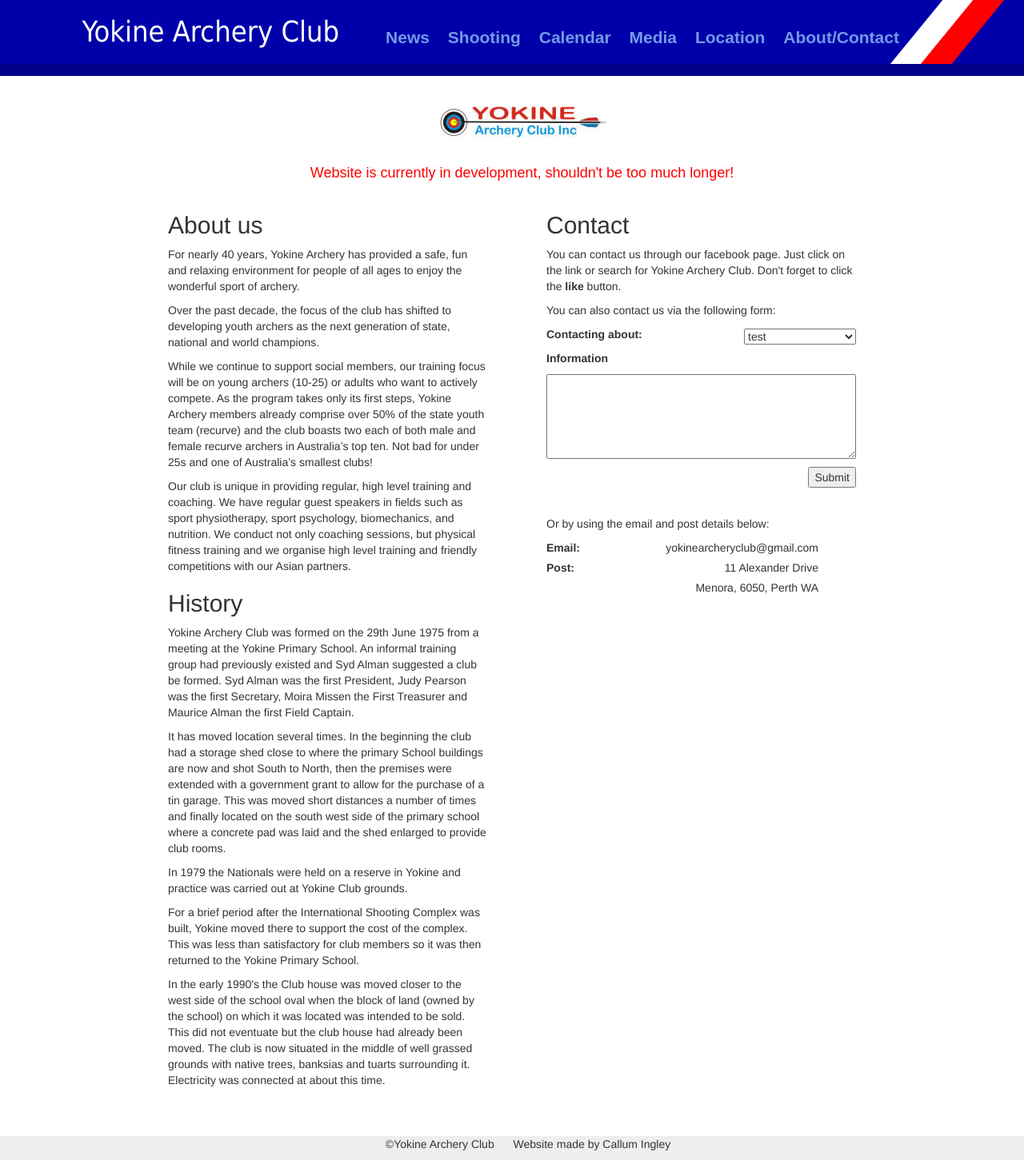
After one commit to callumStudent/yokine, a Flask app: page /contact in a window 1280 px wide. The commit adds this page. Shown: the whole page at 80% size. Run offline with Flask 2, Linux system fonts and the light colour scheme; some libraries are stand-ins or nearby versions.

Commit message:
Updated the contact page to include contact form. Currently not working.

```diff
--- a/yokine_archery/__init__.py
+++ b/yokine_archery/__init__.py
@@ -25,6 +25,14 @@
 def media():
     return render_template('media.html')
 
+@app.route('/location')
+def location():
+    return render_template('location.html')
+
+@app.route('/contact')
+def contact():
+    return render_template('contact.html')
+
 if __name__ == "__main__":
     port = int(os.getenv('PORT','8080'))
     host = os.getenv('IP', '0.0.0.0')
--- a/yokine_archery/static/css/main.css
+++ b/yokine_archery/static/css/main.css
@@ -3,7 +3,7 @@
 }
 
 html, body {
-  width: 100%
+  width: 100%;
   height: 100%;
 }
 
@@ -11,7 +11,7 @@
   margin-left: auto;
   margin-right: auto;
   width: inherit;
-  min-height: 100%;
+  min-height: 92%;
   margin-bottom: 30px;
 }
 
@@ -20,7 +20,7 @@
   margin-right: auto;
   padding: 20px;
   max-width: 900px;
-  min-height: 300px;
+  min-height: 200px;
 }
 
 #heading {
@@ -139,3 +139,24 @@
   font-size: 13px;
   text-align: center;
 }
+
+/** About/Contact  page **/
+#contact-container td:first-child {
+  width:140px;
+}
+
+#contact-container td:nth-child(2) {
+  width: 200px;
+  text-align: right;
+}
+#contact-container td {
+  padding-bottom: 5px;
+}
+
+#contact-container select {
+  width: 140px;
+}
+
+#contact-container table {
+  margin-bottom: 30px;
+}
--- a/yokine_archery/templates/base.html
+++ b/yokine_archery/templates/base.html
@@ -23,8 +23,8 @@
           <li><a href="">Shooting</a></li>
           <li><a href="">Calendar</a></li>
           <li><a href="{{url_for('media')}}">Media</a></li>
-          <li><a href="">Location</a></li>
-          <li><a href="">About/Contact</a></li>
+          <li><a href="{{url_for('location')}}">Location</a></li>
+          <li><a href="{{url_for('contact')}}">About/Contact</a></li>
         </ul>
       </nav>
       <svg id="yokine-stripe" width="180" height="80">
--- /dev/null
+++ b/yokine_archery/templates/contact.html
@@ -0,0 +1,149 @@
+{% extends "base.html" %}
+<!--<head>-->
+  {% block title %}Location >--> Yokine Archery{% endblock %}
+<!--</head>-->
+<!--<body>-->
+  <!--<div id="page">-->
+    <!--<div id="container">-->
+      <!--<div id="content">-->
+        {% block content %}
+        <div class="centerwrapper" style="padding: 10px 0;">
+          <img alt="Yokine Archery Club logo" src="{{url_for('static', filename='YACnew.jpg')}}"/>
+        </div>
+        <p class="reminder">Website is currently in development, shouldn't be too much longer!</p>
+        <div style="display: table-row">
+        <div style="display: table-cell;width: 420px;">
+          <h2>About us</h2>
+          <p>
+            For nearly 40 years, Yokine Archery has provided a safe, fun and
+            relaxing environment for people of all ages to enjoy the wonderful sport of archery.
+          </p>
+          <p>
+            Over the past decade, the focus of the club has shifted to developing
+            youth archers as the next generation of state, national and world champions.
+          </p>
+          <p>
+            While we continue to support social members, our training focus will
+            be on young archers (10-25) or adults who want to actively compete.
+            As the program takes only its first steps, Yokine Archery members already
+            comprise over 50% of the state youth team (recurve) and the club boasts
+            two each of both male and female recurve archers in Australia’s top ten.
+            Not bad for under 25s and one of Australia’s smallest clubs!
+          </p>
+          <p>
+            Our club is unique in providing regular, high level training and
+            coaching. We have regular guest speakers in fields such as sport
+            physiotherapy, sport psychology, biomechanics, and nutrition. We conduct
+            not only coaching sessions, but physical fitness training and we organise
+            high level training and friendly competitions with our Asian partners.
+          </p>
+
+          <h2>History</h2>
+          <p>
+            Yokine Archery Club was formed on the 29th June 1975 from a meeting
+            at the Yokine Primary School.  An informal training group had previously
+            existed and Syd Alman suggested a club be formed.  Syd Alman was the
+            first President, Judy Pearson was the first Secretary, Moira Missen
+            the First Treasurer and Maurice Alman the first Field Captain.
+          <p>
+            It has moved location several times. In the beginning the club had
+            a storage shed close to where the primary School buildings are now
+            and shot South to North, then the premises were extended with a government
+            grant to allow for the purchase of a tin garage. This was moved short
+            distances a number of times and finally located on the south west side
+            of the primary school where a concrete pad was laid and the shed
+            enlarged to provide club rooms.
+          </p>
+          <p>
+            In 1979 the Nationals were held on a reserve in Yokine and practice
+            was carried out at Yokine Club grounds.
+          </p>
+          <p>
+            For a brief period after the International Shooting Complex was built,
+            Yokine moved there to support the cost of the complex. This was less
+            than satisfactory for club members so it was then returned to the
+            Yokine Primary School.
+          </p>
+          <p>
+            In the early 1990's the Club house was moved closer to the west side
+            of the school oval when the block of land (owned by the school) on
+            which it was located was intended to be sold. This did not eventuate
+            but the club house had already been moved. The club is now situated
+            in the middle of well grassed grounds with native trees, banksias and
+            tuarts surrounding it.  Electricity was connected at about this time.
+          </p>
+          <table>
+            <tr>
+              <td></td>
+            </tr>
+          </table>
+        </div>
+        <div style="display: table-cell;width: 80px;"></div>
+        <div id="contact-container" style="display: table-cell">
+          <h2>Contact</h2>
+            <p>
+              You can contact us through our facebook page. Just click on the link
+              or search for Yokine Archery Club. Don't forget to click the <strong>like</strong>
+              button.
+            </p>
+            <p>
+              You can also contact us via the following form:
+            </p>
+
+            <form id="contact-form" name="contact" action="POST" href="">
+              <table>
+                <tr>
+                  <td>
+                    <label for="about">Contacting about:</label>
+                  </td>
+                  <td>
+                    <select name="about">
+                      <option>test</option>
+                      <option>test2</option>
+                    </select>
+                  </td>
+                </tr>
+                <tr>
+                  <td>
+                    <label for="information">Information</label>
+                  </td>
+                </tr>
+                <tr>
+                  <td colspan="2">
+                    <textarea name="information" cols="45" rows="5"></textarea>
+                  </td>
+                </tr>
+                <tr>
+                  <td></td>
+                  <td>
+                    <button>Submit</button>
+                  </td>
+                </tr>
+              </table>
+            </form>
+
+            <p>
+              Or by using the email and post details below:
+            </p>
+
+            <table>
+              <tr>
+                <td><strong>Email:</strong></td>
+                <td>yokinearcheryclub@gmail.com</td>
+              </tr>
+              <tr>
+                <td><strong>Post:</strong></td>
+                <td>11 Alexander Drive</td>
+              </tr>
+              <tr>
+                <td></td>
+                <td>Menora, 6050, Perth WA</td>
+              </tr>
+            </table>
+          </div>
+        </div>
+        {% endblock %}
+      <!--</div>-->
+    <!--</div>-->
+  <!--</div>-->
+<!--</body>-->
```
Also changed, not shown: yokine_archery/templates/location.html (added, +34 -0 lines).
